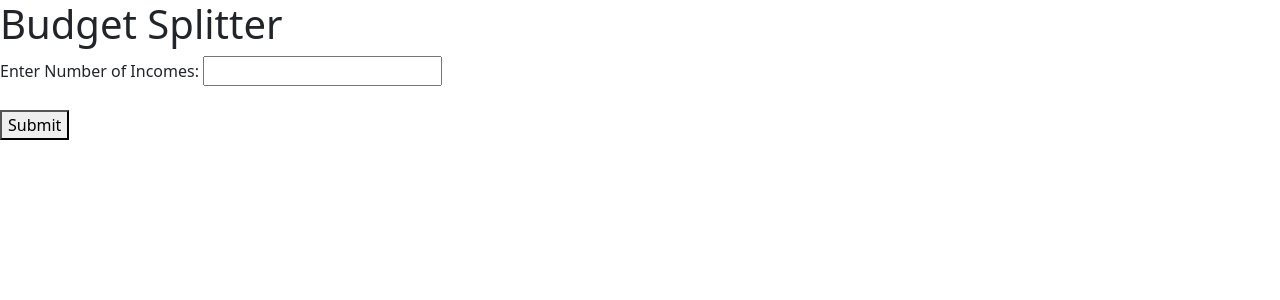
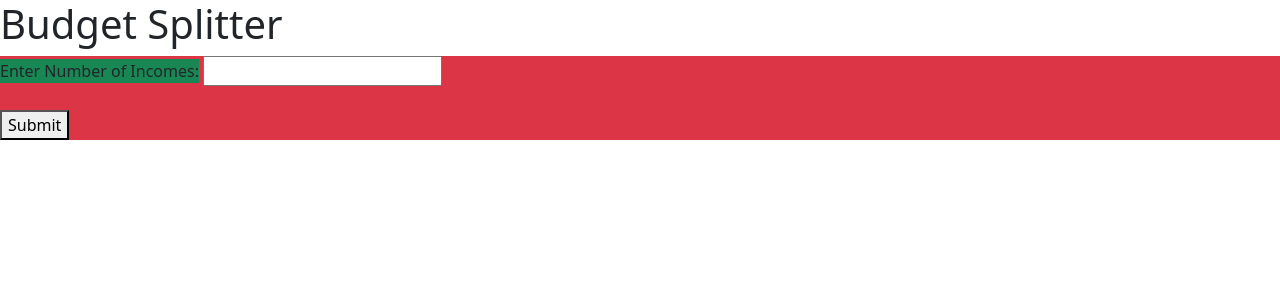
Before and after one commit to VinnyShipley/Budget_site, a Django app: page / in a window 1280 px wide. Shown: the top 300 px of the page. Run offline with Django 4.2, Linux system fonts and the light colour scheme; parts of the project's set-up code (start-up, migrations or seed data) failed here and were passed over; some libraries are stand-ins or nearby versions.

Commit message:
Background color proof of life

```diff
--- a/finance_account/templates/base.html
+++ b/finance_account/templates/base.html
@@ -71,7 +71,7 @@
 
                         // Create a table for the processed data
                         var table = $('<table>').addClass('table table-bordered');
-                        var thead = $('<thead>').appendTo(table);
+                        var thead = $('<thead>').addClass('thead-dark').appendTo(table);
                         var tbody = $('<tbody>').appendTo(table);
 
                         // Add table headers
@@ -115,13 +115,15 @@
 <body>
     <h1>Budget Splitter</h1>
     <form method="post" action="{% url 'process_incomes' %}">
+        <div class="bg-danger">
         {% csrf_token %}
-        <label for="numIncomes">Enter Number of Incomes:</label>
+        <label class='bg-success' for="numIncomes">Enter Number of Incomes:</label>
         <input type="number" id="numIncomes" name="numIncomes" min="1">
         <br>
         <div id="expenses-container"></div>
         <br>
         <button type="button" id="submit-button">Submit</button>
+        </div>
     </form>
 
     <div id="results-container"></div>
--- a/static/finance_account/css/custom.css
+++ b/static/finance_account/css/custom.css
@@ -0,0 +1,3 @@
+.forms-group {
+  background-color: #f0f0f0;
+}
```
